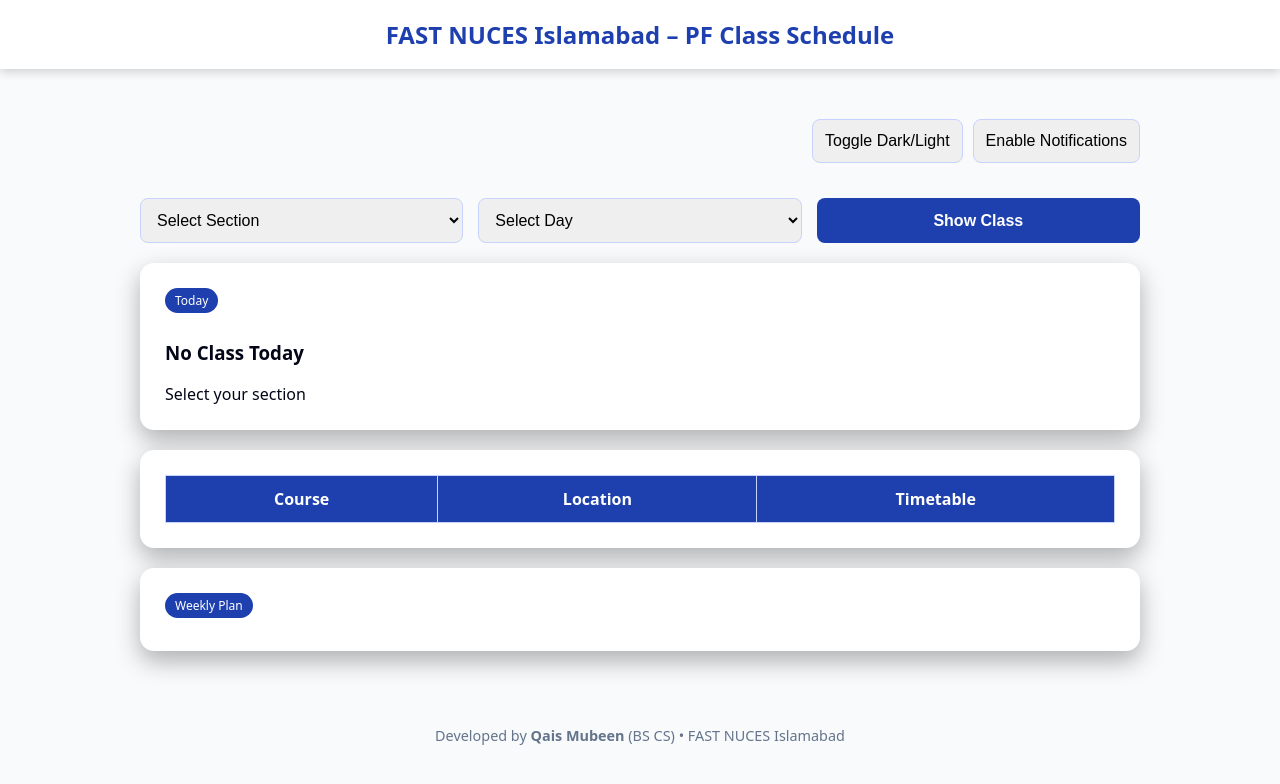
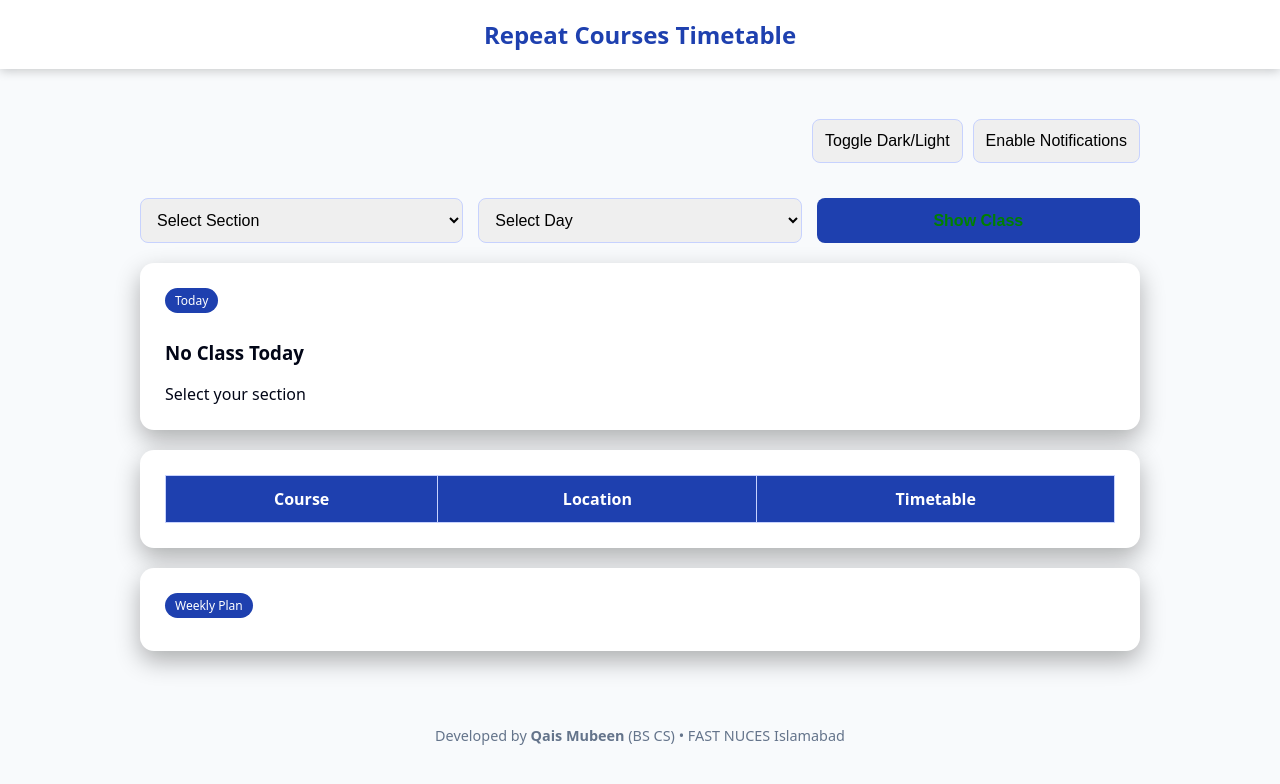
Before and after one commit to qaismubeen/Fast-Repeat-Courses-Timetable, a plain HTML site: page index.html in a window 1280 px wide. Drawn offline with Linux system fonts and the light colour scheme.

Commit message:
Update index.html

```diff
--- a/index.html
+++ b/index.html
@@ -52,7 +52,7 @@
 
     .controls {
       display: grid;
-      grid-template-columns: repeat(auto-fit, minmax(220px, 1fr));
+      grid-template-columns: repeat(auto-fit, minmax(280px, 1fr));
       gap: 15px;
     }
 
@@ -65,7 +65,7 @@
 
     button.primary {
       background: var(--primary);
-      color: white;
+      color: green;
       border: none;
       cursor: pointer;
       font-weight: bold;
@@ -128,7 +128,7 @@
 </head>
 <body>
 
-<header>FAST NUCES Islamabad – PF Class Schedule</header>
+<header>Repeat Courses Timetable</header>
 
 <div class="container">
 
@@ -150,6 +150,7 @@
       <option>Monday</option>
       <option>Tuesday</option>
       <option>Wednesday</option>
+      <option>Thursday</option>
       <option>Friday</option>
     </select>
 
@@ -202,7 +203,7 @@
   "Friday-CS-C": { course: "PF", location: "C-303", time: "11:30 - 12:50" }
 };
 
-const days = ["Monday","Tuesday","Wednesday","Friday"];
+const days = ["Monday","Tuesday","Wednesday","Thursday","Friday"];
 
 const sectionEl = document.getElementById("section");
 const dayEl = document.getElementById("day");
```
